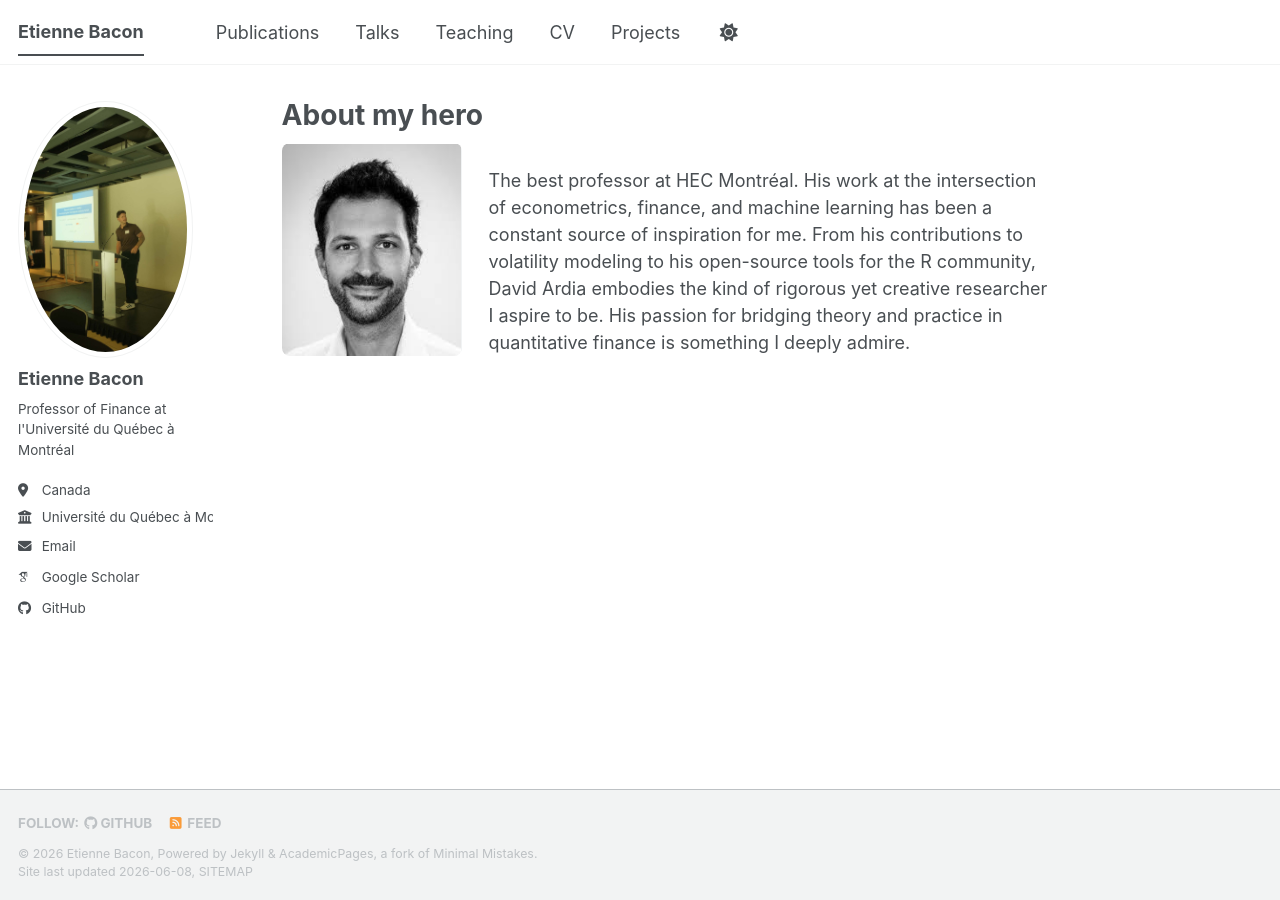
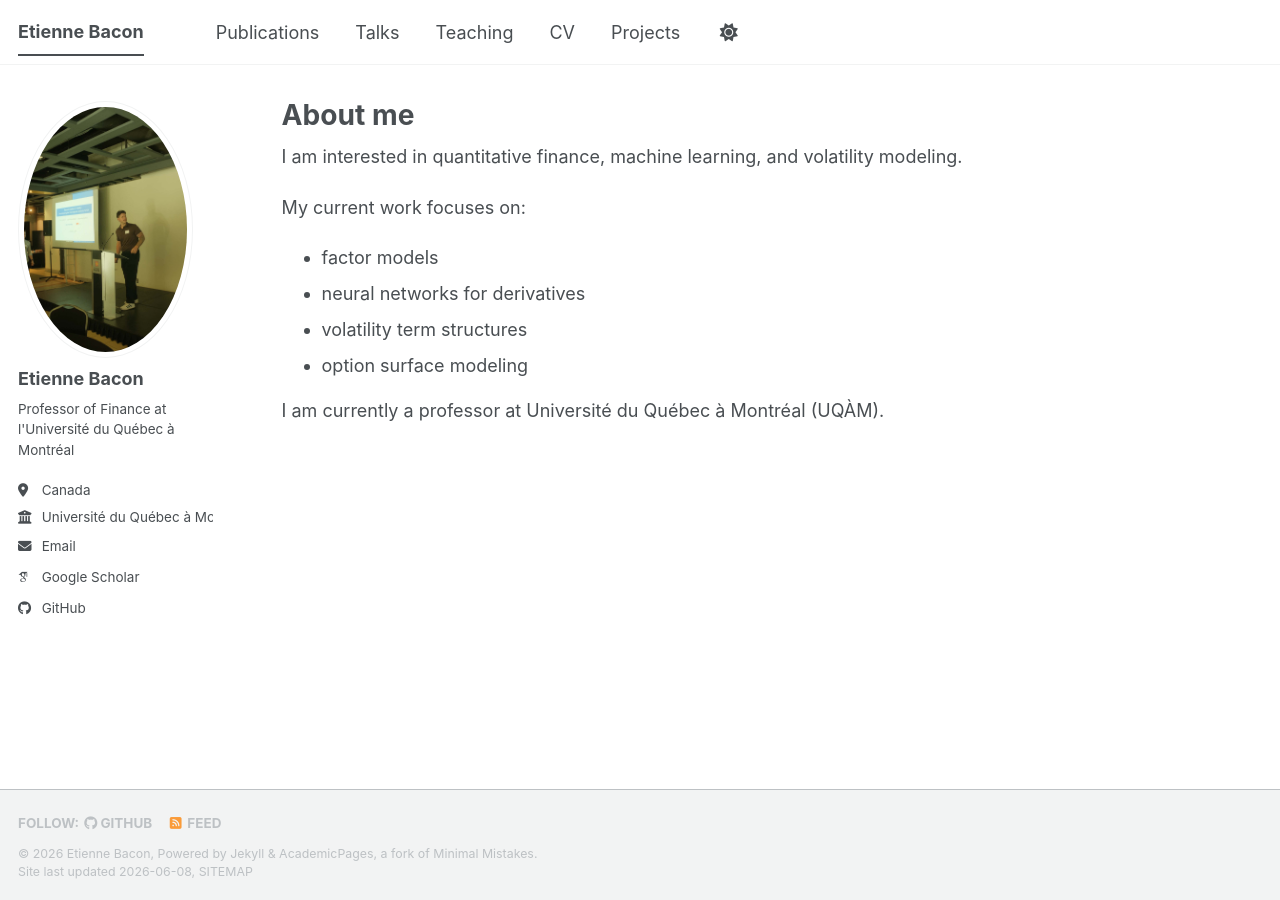
Before and after one commit to EtienneBacon/EtienneBacon.github.io, a Jekyll site: the page built from _pages/about.md, in a window 1280 px wide. Built offline with Jekyll 4.4.1, drawn with Linux system fonts in a browser that asks for light colours; some web fonts are replaced; a script bundle is joined from its source files by our own code; library files that are not in the unit come from our copies.

Commit message:
Update about.md

```diff
--- a/_pages/about.md
+++ b/_pages/about.md
@@ -1,20 +1,12 @@
 ---
 permalink: /
-title: "About my hero"
+title: "About me"
 author_profile: true
 redirect_from:
   - /about/
   - /about.html
 ---
 
-![Étienne Bacon](/images/ardia.png){: style="float: left; margin-right: 1.5rem; width: 180px; border-radius: 8px;"}
-
-The best professor at HEC Montréal. His work at the intersection of econometrics, finance, and machine learning has been a constant source
-of inspiration for me. From his contributions to volatility modeling to his open-source tools for the
-R community, David Ardia embodies the kind of rigorous yet creative researcher I aspire to be.
-His passion for bridging theory and practice in quantitative finance is something I deeply admire.
-
-<!--
 I am interested in quantitative finance, machine learning, and volatility modeling.
 
 My current work focuses on:
@@ -24,4 +16,3 @@ My current work focuses on:
 - option surface modeling
 
 I am currently a professor at Université du Québec à Montréal (UQÀM).
--->
```
